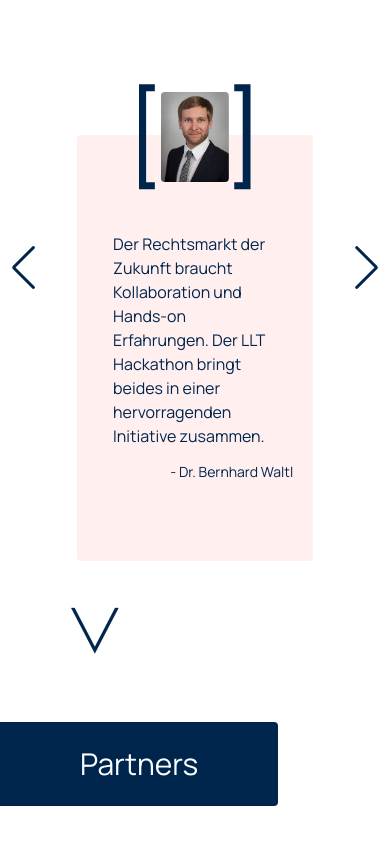
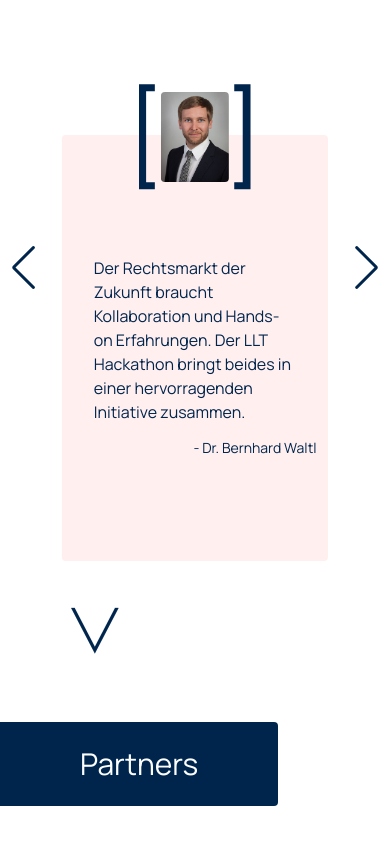
Before and after one commit to tiehm/hackathon-website, a React (Create React App) app: page / in a window 390 px wide. Shown: the part 1842-2687 px from the top of the page. Built offline with nearby package versions, Linux system fonts and the light colour scheme.

Commit message:
testimonials fix

```diff
--- a/src/components/testimonials/TestimonialSwiper.tsx
+++ b/src/components/testimonials/TestimonialSwiper.tsx
@@ -9,16 +9,17 @@ interface Props {
 
 export class TestimonialSwiper extends React.Component<Props, {}> {
   render() {
-    return <div className="w-2/3 h-full mx-auto ">
+    return <div className="w-3/4 md:w-2/3 h-full mx-auto ">
       <div className={'w-full my-20 relative h-full flex' +
         ' flex-col justify-center align-middle items-center'}>
         <div className={classNames('absolute xl:top-20' +
-          ' top-[17%] sm:top-1/4 -translate-y-1/2' +
+          ' sm:top-1/4 -translate-y-1/2' +
           ' xl:translate-y-0 xl:h-56 xl:w-56 md:h-40' +
           ' md:w-40 w-28 h-28 ',
           this.props.i % 2 ?
           'xl:-left-28 md:-left-20' :
-          'xl:-right-28 md:-right-20')}>
+          'xl:-right-28 md:-right-20',
+          this.props.testimonial.isTooBig ? 'top-[12%]' : 'top-[17%]')}>
           <div className={classNames('bg-contain bg-brackets h-full' +
             ' xl:h-56 xl:w-56 md:h-40' +
             ' md:w-40 w-28 h-28 bg-no-repeat bg-center flex' +
@@ -32,15 +33,16 @@ export class TestimonialSwiper extends React.Component<Props, {}> {
               alt={this.props.testimonial.name} />
           </div>
           { this.props.testimonial.pictureSource ?
-            <span className={'text-xs'}>
+            <span className={'block text-xs leading-3'}>
               Picture: © {this.props.testimonial.pictureSource}
             </span> :
             null }
         </div>
-        <div className={'rounded bg-red-3 w-full h-2/3 sm:h-1/2' +
+        <div className={classNames('rounded bg-red-3 w-full sm:h-1/2' +
           ' flex' +
-          ' justify-center align-center items-center'}>
-          <div className={'md:w-3/4 w-5/6 text-center md:pt-0' +
+          ' justify-center align-center items-center',
+          this.props.testimonial.isTooBig ? 'h-3/4' : 'h-2/3')}>
+          <div className={'md:w-3/4 w-11/12 text-center md:pt-0' +
             ' pt-4'}>
             <div className={classNames('text-left mx-auto w-10/12' +
               ' testimonial-text',
--- a/src/components/testimonials/Testimonials.tsx
+++ b/src/components/testimonials/Testimonials.tsx
@@ -1,7 +1,7 @@
 import React from 'react';
 import bernhardWaltl from '../../img/BernhardWaltl.jpg';
 import dirkHartung from '../../img/DirkHartung.jpg';
-import fraukeRostalski from '../../img/FraukeRostalski.jpg';
+import fraukeRostalski from '../../img/FraukeRostalski.png';
 import christinaMariaLeeb from '../../img/ChristinaMariaLeeb.png';
 import annePaschke from '../../img/AnnePaschke.png';
 import heckmann from '../../img/Heckmann.jpg';
```
Also changed, not shown: src/img/FraukeRostalski.jpg (deleted), 1 other file (tests, documents, lock files or other folders).
